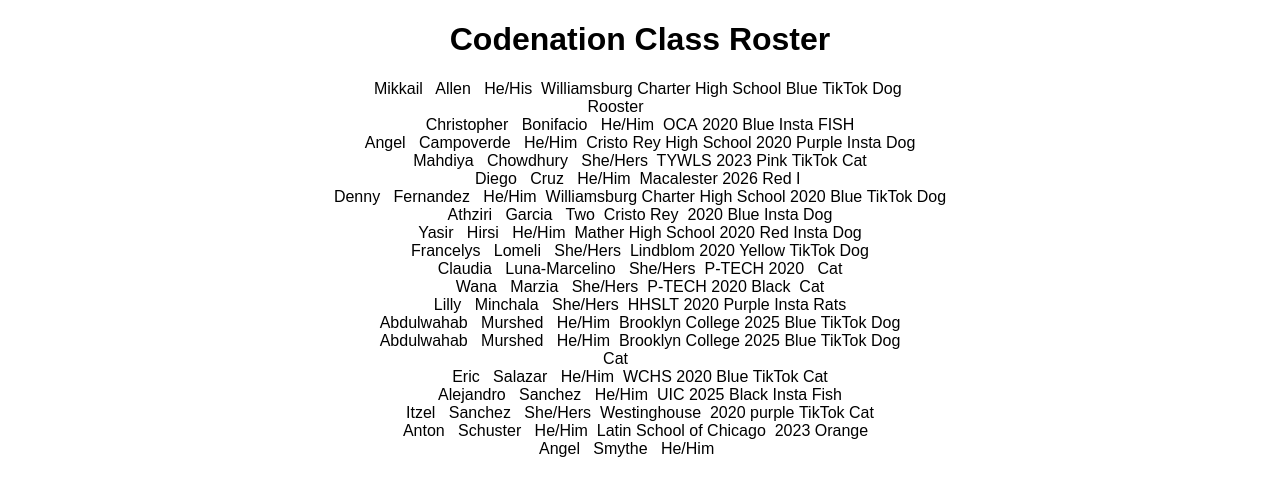
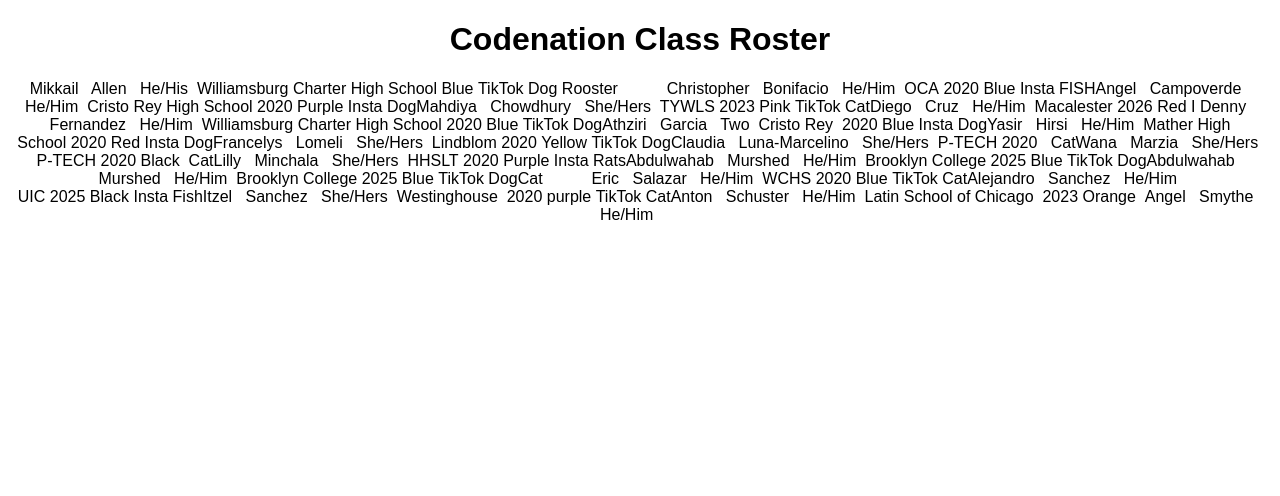
Before and after one commit to Old-Man-Of-The-Sea/codenation-Class-Roster, a React (Create React App) app: page / in a window 1280 px wide. Shown: the top 496 px of the page. Built offline with nearby package versions, Linux system fonts and the light colour scheme.

Commit message:
Div to span Replaced the div on lines 123 - 126 to span

```diff
--- a/src/App.js
+++ b/src/App.js
@@ -120,10 +120,10 @@ export default function App() {
     console.log(person);
     // TODO
     return (
-      <div>
+      <span>
         {person[0]} &nbsp; {person[1]} &nbsp; {person[2]}&nbsp; {person[3]}
         &nbsp;{person[4]}&nbsp;{person[5]}&nbsp;{person[6]}&nbsp;{person[7]}
-      </div>
+      </span>
     );
   });
 
```
